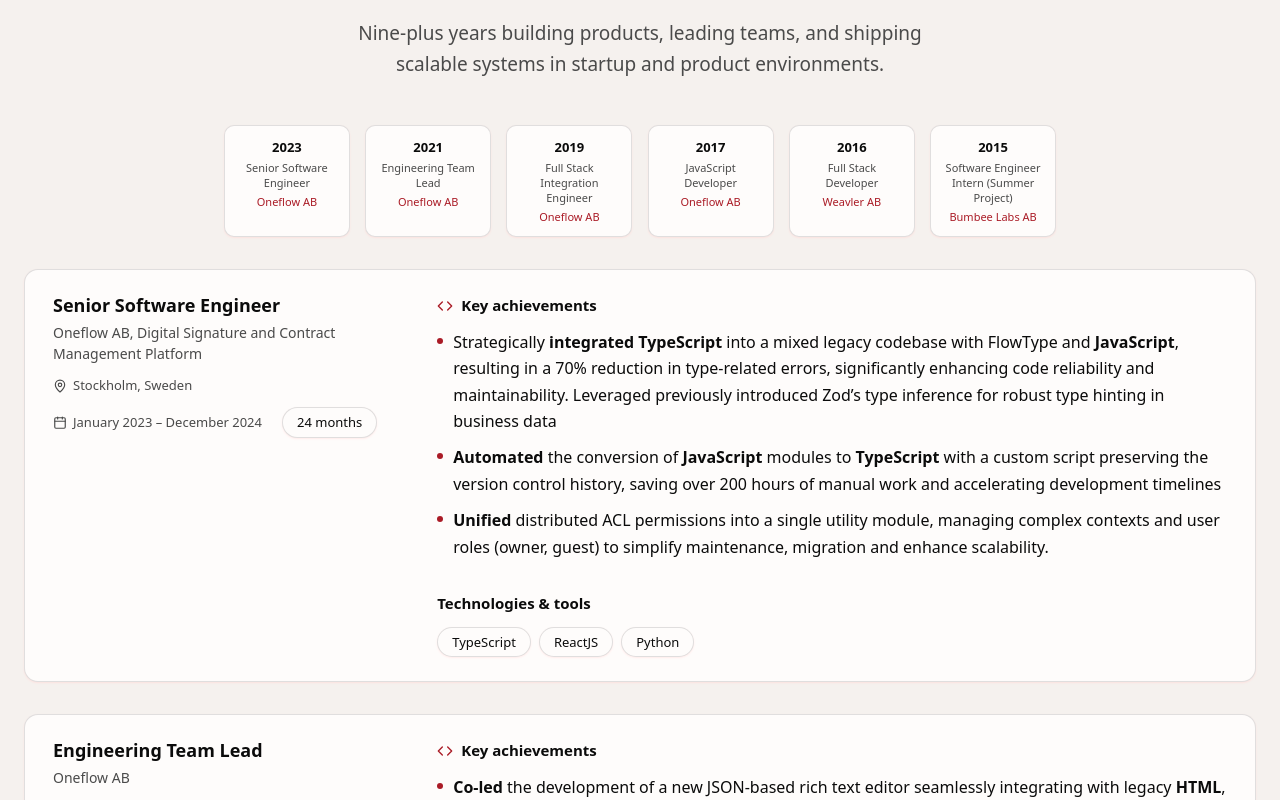
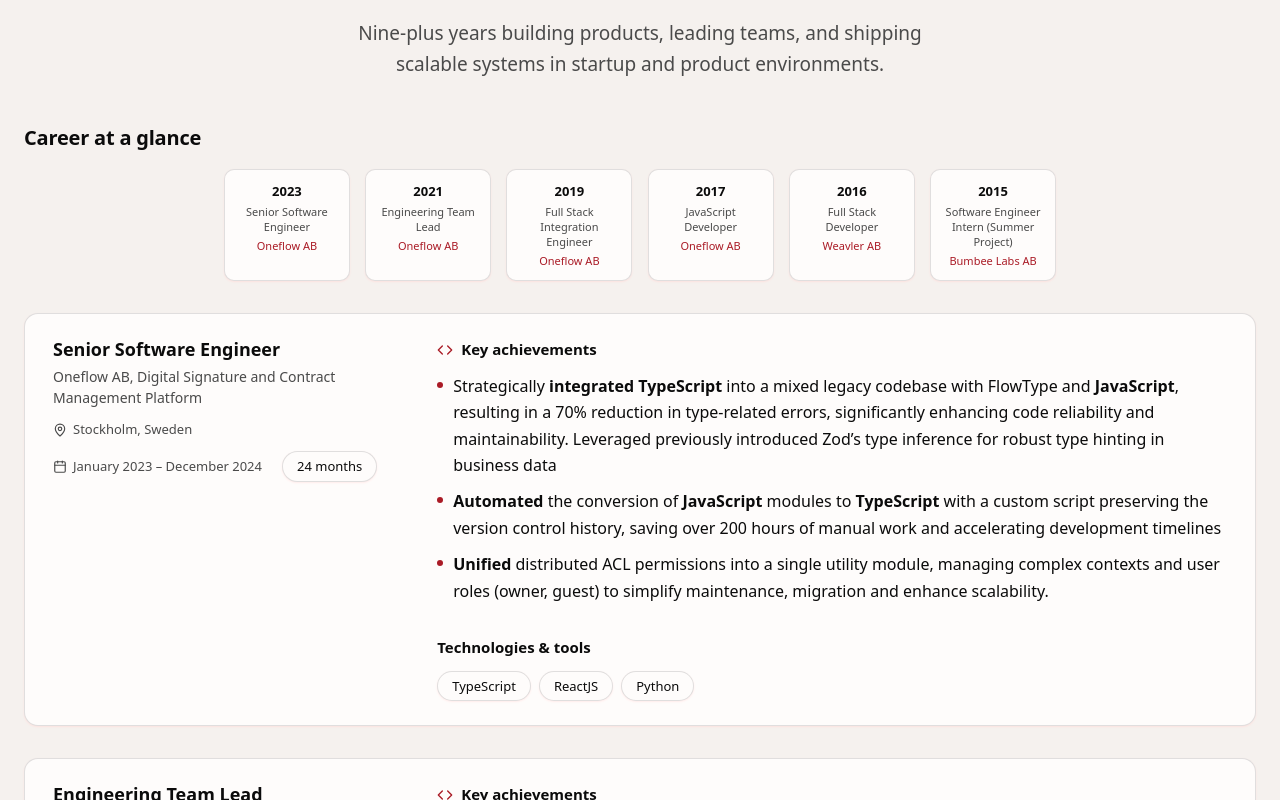
Before and after one commit to p10ns11y/devprofile, a Next.js app: page / in a window 1280 px wide. Shown: the part 2720-3520 px from the top of the page. Built offline with nearby package versions, Linux system fonts and the light colour scheme.

Commit message:
Add landing motion polish and timeline links to experience roles.
Career-at-a-glance cards anchor to role sections with hover and target states; staggered reveals and reduced-motion-safe smooth scrolling.

```diff
--- a/src/components/accomplishments.tsx
+++ b/src/components/accomplishments.tsx
@@ -5,7 +5,7 @@
 import Link from "next/link";
 import cvdata from "@/data/cvdata.json";
 import { getLandingFeaturedCertificates } from "@/data/documents-data";
-import { fadeUp, motionTransition } from "@/lib/motion";
+import { defaultViewport, fadeUp, motionTransition } from "@/lib/motion";
 import { SectionHeading } from "./site/SectionHeading";
 import { SectionShell } from "./site/SectionShell";
 import { SiteButton } from "./site/SiteButton";
@@ -42,7 +42,7 @@
         variants={fadeUp}
         initial="hidden"
         whileInView="visible"
-        viewport={{ once: true }}
+        viewport={defaultViewport}
         transition={motionTransition(!!shouldReduceMotion)}
       >
         <SectionHeading id={headingId} title="Credentials" showUnderline />
--- a/src/components/contact.tsx
+++ b/src/components/contact.tsx
@@ -3,7 +3,7 @@
 import { Mail, MapPin, Phone, Send } from "lucide-react";
 import { motion, useReducedMotion } from "motion/react";
 import { useState } from "react";
-import { fadeUp, motionTransition } from "@/lib/motion";
+import { defaultViewport, fadeUp, motionTransition } from "@/lib/motion";
 import cvdata from "../data/cvdata.json";
 import { SectionHeading } from "./site/SectionHeading";
 import { SectionShell } from "./site/SectionShell";
@@ -62,7 +62,7 @@
         variants={fadeUp}
         initial="hidden"
         whileInView="visible"
-        viewport={{ once: true, margin: "-100px" }}
+        viewport={defaultViewport}
         transition={motionTransition(!!shouldReduceMotion)}
       >
         <SectionHeading
--- a/src/components/experience.tsx
+++ b/src/components/experience.tsx
@@ -2,17 +2,25 @@
 
 import { Calendar, Code, MapPin } from "lucide-react";
 import { motion, useReducedMotion } from "motion/react";
-import { fadeUp, motionTransition } from "@/lib/motion";
+import {
+  defaultViewport,
+  fadeUp,
+  itemTransition,
+  motionTransition,
+  staggerContainer,
+  staggerItem,
+} from "@/lib/motion";
 import cvdata from "../data/cvdata.json";
 import { AISmartHighlight } from "./ai-smart-highlight";
 import { SectionHeading } from "./site/SectionHeading";
 import { SectionShell } from "./site/SectionShell";
-import { TimelineContent } from "./timeline";
+import { roleAnchorId, TimelineContent } from "./timeline";
 
 const headingId = "experience-heading";
 
 export function Experience() {
   const shouldReduceMotion = useReducedMotion();
+  const reduced = !!shouldReduceMotion;
 
   return (
     <SectionShell id="experience" headingId={headingId} background="elevated">
@@ -20,8 +28,8 @@
         variants={fadeUp}
         initial="hidden"
         whileInView="visible"
-        viewport={{ once: true, margin: "-100px" }}
-        transition={motionTransition(!!shouldReduceMotion)}
+        viewport={defaultViewport}
+        transition={motionTransition(reduced)}
       >
         <SectionHeading
           id={headingId}
@@ -33,10 +41,25 @@
         <div className="section-body">
           <TimelineContent />
 
-          <ol role="list" className="experience-roles">
-            {cvdata.work_experience.map((experience) => (
-              <li key={`${experience.company}-${experience.start_date}`}>
-                <article data-card="experience-role" className="experience-role-card">
+          <motion.ol
+            role="list"
+            className="experience-roles"
+            variants={reduced ? undefined : staggerContainer}
+            initial={reduced ? false : "hidden"}
+            whileInView={reduced ? undefined : "visible"}
+            viewport={defaultViewport}
+          >
+            {cvdata.work_experience.map((experience, index) => (
+              <motion.li
+                key={`${experience.company}-${experience.start_date}`}
+                variants={reduced ? undefined : staggerItem}
+                transition={itemTransition(reduced)}
+              >
+                <article
+                  id={roleAnchorId(index)}
+                  data-card="experience-role"
+                  className="experience-role-card"
+                >
                   <div className="experience-role-card__layout">
                     <header className="experience-role-card__aside min-w-0">
                       <h3 className="experience-role-card__title">{experience.title}</h3>
@@ -69,7 +92,7 @@
                       <div>
                         <h4 className="experience-detail-label">
                           <Code
-                            className="w-4 h-4 text-[var(--color-brand-emphasis)]"
+                            className="w-4 h-4 text-(--color-brand-emphasis)"
                             aria-hidden="true"
                           />
                           Key achievements
@@ -96,9 +119,9 @@
                     </div>
                   </div>
                 </article>
-              </li>
+              </motion.li>
             ))}
-          </ol>
+          </motion.ol>
         </div>
       </motion.div>
     </SectionShell>
--- a/src/components/header.tsx
+++ b/src/components/header.tsx
@@ -1,6 +1,7 @@
 "use client";
 
 import { ChevronDown, X as CloseIcon, Menu } from "lucide-react";
+import { useReducedMotion } from "motion/react";
 import Link from "next/link";
 import { useCallback, useState } from "react";
 import cvdata from "../data/cvdata.json";
@@ -33,8 +34,10 @@
 
 export function Header() {
   const [isMenuOpen, setIsMenuOpen] = useState(false);
+  const shouldReduceMotion = useReducedMotion();
 
-  const scrollToSection = useCallback((href: string) => {
+  const scrollToSection = useCallback(
+    (href: string) => {
       const isHomePage = window.location.pathname === "/";
 
       if (href.startsWith("/#")) {
@@ -42,10 +45,14 @@
           window.location.href = `${window.location.origin}${href}`;
           return;
         }
-      document.querySelector(href.slice(1))?.scrollIntoView({ behavior: "smooth" });
+        document.querySelector(href.slice(1))?.scrollIntoView({
+          behavior: shouldReduceMotion ? "auto" : "smooth",
+        });
         setIsMenuOpen(false);
       }
-  }, []);
+    },
+    [shouldReduceMotion]
+  );
 
   const navControlClass =
     "inline-flex items-center leading-none text-text2 transition-colors hover:text-[var(--color-link)] focus-visible:outline focus-visible:outline-2 focus-visible:outline-offset-2 focus-visible:outline-[var(--color-brand-emphasis)]";
--- a/src/components/timeline.tsx
+++ b/src/components/timeline.tsx
@@ -1,19 +1,23 @@
-"use client";
+import cvdata from "../data/cvdata.json";
 
-import cvdata from "../data/cvdata.json";
+export function roleAnchorId(index: number) {
+  return `experience-role-${index}`;
+}
 
 export function TimelineContent() {
   return (
     <div className="experience-timeline-wrap">
-      <h3 className="sr-only">Career timeline</h3>
+      <h3 className="subsection-title subsection-heading">Career at a glance</h3>
       <ol role="list" className="experience-timeline">
-        {cvdata.work_experience.map((exp) => (
+        {cvdata.work_experience.map((exp, index) => (
           <li key={`${exp.company}-${exp.start_date}`}>
-            <article className="experience-timeline-card">
-              <p className="experience-timeline-card__year">{exp.start_date.split(" ").pop()}</p>
-              <p className="experience-timeline-card__role">{exp.title}</p>
-              <p className="experience-timeline-card__company">{exp.company.split(",")[0]}</p>
-            </article>
+            <a href={`#${roleAnchorId(index)}`} className="experience-timeline-card">
+              <span className="experience-timeline-card__year">
+                {exp.start_date.split(" ").pop()}
+              </span>
+              <span className="experience-timeline-card__role">{exp.title}</span>
+              <span className="experience-timeline-card__company">{exp.company.split(",")[0]}</span>
+            </a>
           </li>
         ))}
       </ol>
--- a/src/lib/motion.ts
+++ b/src/lib/motion.ts
@@ -1,7 +1,24 @@
 import type { Transition, Variants } from "motion/react";
+
+export const defaultViewport = { once: true, margin: "-80px" } as const;
 
 export const fadeUp: Variants = {
   hidden: { opacity: 0, y: 24 },
+  visible: { opacity: 1, y: 0 },
+};
+
+export const staggerContainer: Variants = {
+  hidden: {},
+  visible: {
+    transition: {
+      staggerChildren: 0.07,
+      delayChildren: 0.05,
+    },
+  },
+};
+
+export const staggerItem: Variants = {
+  hidden: { opacity: 0, y: 14 },
   visible: { opacity: 1, y: 0 },
 };
 
@@ -11,3 +28,10 @@
   }
   return { duration, ease: "easeOut" };
 }
+
+export function itemTransition(reduced: boolean): Transition {
+  if (reduced) {
+    return { duration: 0 };
+  }
+  return { duration: 0.4, ease: "easeOut" };
+}
--- a/src/styles/globals.css
+++ b/src/styles/globals.css
@@ -9,6 +9,12 @@
   block-size: 100%;
   background-color: var(--color-surface1);
   color: var(--color-text1);
+}
+
+@media (prefers-reduced-motion: no-preference) {
+  html {
+    scroll-behavior: smooth;
+  }
 }
 
 .rad-shadow {
--- a/src/styles/marketing.css
+++ b/src/styles/marketing.css
@@ -554,7 +554,8 @@
     transition:
       border-color 0.2s ease,
       box-shadow 0.2s ease,
-      transform 0.2s ease;
+      transform 0.2s ease,
+      background-color 0.2s ease;
   }
 
   @media (hover: hover) {
@@ -729,10 +730,40 @@
     min-width: 0;
     padding: 0.75rem 0.625rem;
     text-align: center;
+    text-decoration: none;
+    color: inherit;
     border-radius: 0.625rem;
     border: 1px solid var(--color-border-subtle);
     background-color: var(--color-surface-raised);
     box-shadow: var(--marketing-shadow-sm);
+    transition:
+      border-color 0.2s ease,
+      box-shadow 0.2s ease,
+      transform 0.2s ease,
+      background-color 0.2s ease;
+  }
+
+  @media (hover: hover) {
+    .experience-timeline-card:hover {
+      border-color: color-mix(
+        in oklch,
+        var(--color-brand-emphasis) 35%,
+        var(--color-border-subtle)
+      );
+      box-shadow: var(--marketing-shadow-md);
+      transform: translateY(-2px);
+    }
+  }
+
+  .experience-timeline-card:focus-visible {
+    outline: 2px solid var(--color-brand-emphasis);
+    outline-offset: 2px;
+  }
+
+  .experience-timeline-card:target,
+  .experience-role-card:target {
+    border-color: color-mix(in oklch, var(--brand) 35%, var(--color-border-subtle));
+    box-shadow: var(--marketing-shadow-md);
   }
 
   .experience-timeline-card__year {
@@ -769,6 +800,15 @@
     border: 1px solid var(--color-border-subtle);
     background-color: var(--color-surface-raised);
     box-shadow: var(--marketing-shadow-sm);
+    scroll-margin-top: calc(var(--header-offset, 5rem) + 1rem);
+    transition:
+      border-color 0.25s ease,
+      box-shadow 0.25s ease;
+  }
+
+  [data-card="experience-role"]:focus-within {
+    outline: 2px solid var(--color-brand-emphasis);
+    outline-offset: 3px;
   }
 
   @media (min-width: 768px) {
@@ -1048,12 +1088,15 @@
     }
   }
 
+  /* Round 6: keep focus/hover transitions; silence decorative motion only */
   @media (prefers-reduced-motion: reduce) {
-    [data-section] *,
-    [data-section] *::before,
-    [data-section] *::after {
-      animation-duration: 0.01ms !important;
-      transition-duration: 0.01ms !important;
+    .hero-gitroll__halo {
+      filter: none;
+    }
+
+    [data-section] [class*="animate"],
+    [data-section] [style*="animation"] {
+      animation: none !important;
     }
   }
 }
```
Lines whose indentation alone changed are shown as unchanged.
